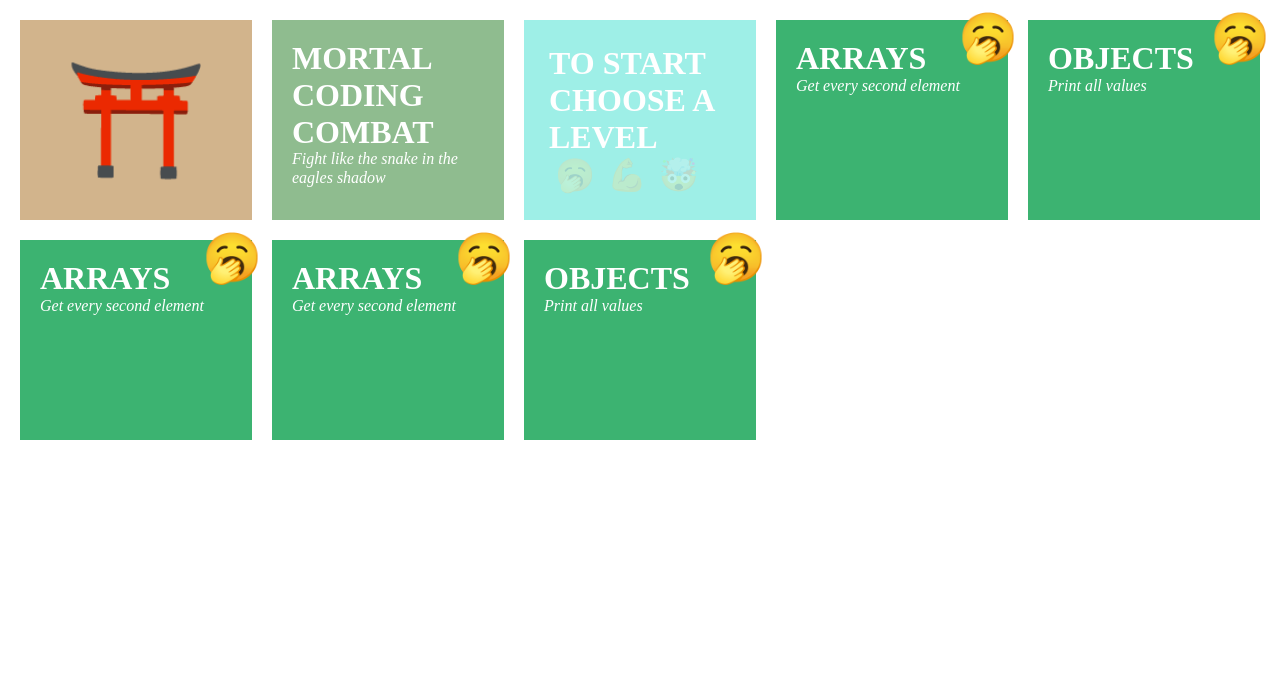
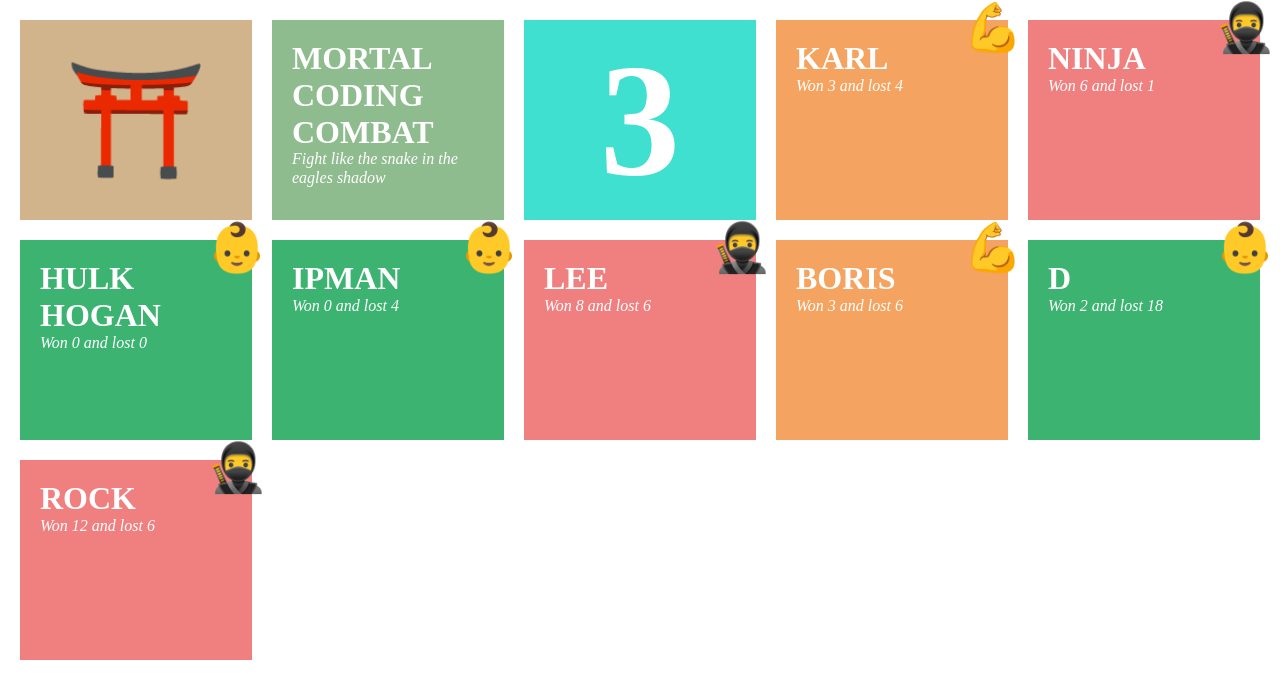
Before and after one commit to dride-for-sure/flashcards, a React (Create React App) app: page / in a window 1280 px wide. Both pictures are taken after a click on the button "Easy peasy". Shown: the top 698 px of the page. Built offline with nearby package versions, Linux system fonts and the light colour scheme.

Commit message:
Timer (#24)
* Remove comments

* Format code

* Remove gameMode conditional rendering

* Implement Timer, rearange Cards while countdown

```diff
--- a/src/common/handleGameStart.js
+++ b/src/common/handleGameStart.js
@@ -1,7 +1,9 @@
 import { selectNextQuestion } from './handleQuestions';
 import uuid from './uuid';
 
-const addRandomQuestion = (difficulty, possibleQuestions, total) => {
+const addRandomQuestion = (
+  difficulty, possibleQuestions, total,
+) => {
   let filteredQuestions;
   if (difficulty === 'easy') {
     filteredQuestions = possibleQuestions.filter(
@@ -27,7 +29,7 @@ const addRandomQuestion = (difficulty, possibleQuestions, total) => {
 };
 
 const selectAndShuffleQuestions = (
-  res, difficulty, possibleQuestions, setQuestions, maxDelay, iteration,
+  res, difficulty, possibleQuestions, setQuestions, maxDelay, iteration, clearTimer,
 ) => {
   const updatedIteration = iteration + 1;
   const updatedDelay = 1.1 ** updatedIteration;
@@ -35,28 +37,42 @@ const selectAndShuffleQuestions = (
   setQuestions(updatedQuestions);
 
   if (updatedDelay > maxDelay) {
+    clearTimeout(clearTimer);
     res(updatedQuestions);
     return;
   }
 
-  setTimeout(() => selectAndShuffleQuestions(
-    res, difficulty, possibleQuestions, setQuestions, maxDelay, updatedIteration,
+  const timer = setTimeout(() => selectAndShuffleQuestions(
+    res, difficulty, possibleQuestions, setQuestions, maxDelay, updatedIteration, timer,
   ), updatedDelay);
 };
 
+const countdown = (res, setCountdown, count, clearTimer) => {
+  setCountdown(count);
+  if (count === 0) {
+    clearTimeout(clearTimer);
+    res();
+    return;
+  }
+  const countLeft = count - 1;
+  const timer = setTimeout(() => countdown(res, setCountdown, countLeft, timer), 1000);
+};
+
+// TODO:
+// Wait for Backend to receive common flashcards for this round
+// setQuestions(selectNextQuestion(cardsFromBackend));
+
 const handleGameStart = async (
-  difficulty,
-  possibleQuestions,
-  setQuestions,
-  setGameMode,
+  difficulty, possibleQuestions, setQuestions, setGameMode, setCountdown,
 ) => {
+  setGameMode('countdown');
+  await new Promise((res) => {
+    countdown(res, setCountdown, 5);
+  });
   setGameMode('shuffle');
   const shuffledQuestions = await new Promise((res) => {
     selectAndShuffleQuestions(res, difficulty, possibleQuestions, setQuestions, 800, 1);
   });
-  // TODO:
-  // Wait for Backend to receive common flashcards for this round
-  // setQuestions(selectNextQuestion(cardsFromBackend));
   setGameMode('play');
   setQuestions(selectNextQuestion(shuffledQuestions));
 };
--- /dev/null
+++ b/src/components/Cards/Countdown/Countdown.js
@@ -0,0 +1,14 @@
+import PropTypes from 'prop-types';
+import Container from './styles';
+
+export default function Countdown({ countdown }) {
+  return (
+    <Container>
+      <h1>{countdown}</h1>
+    </Container>
+  );
+}
+
+Countdown.propTypes = {
+  countdown: PropTypes.number.isRequired,
+};
--- /dev/null
+++ b/src/components/Cards/Countdown/styles.js
@@ -0,0 +1,19 @@
+import styled from 'styled-components';
+
+const Container = styled.div`
+  background-color: turquoise;
+  border: 5px dotted transparent;
+
+  > h1 {
+      font-weight: 600;
+      font-size: 10rem;
+      text-transform: uppercase;
+      margin: 0;
+      padding: 0;
+      flex-grow:1
+      align-self:center;
+      text-align:center;
+  }
+`;
+
+export default Container;
--- a/src/components/Cards/StartGame/StartGame.js
+++ b/src/components/Cards/StartGame/StartGame.js
@@ -1,27 +1,22 @@
 import PropTypes from 'prop-types';
 import { Container, Difficulty } from './styles';
 
-export default function StartGame({ gameMode, onStartGameClick }) {
-  const disabled = gameMode !== 'lobby';
-
+export default function StartGame({ onStartGameClick }) {
   return (
-    <Container disabled={disabled} gameMode={gameMode}>
+    <Container>
       <h1>To start choose a level</h1>
       <span>
         <Difficulty
-          disabled={disabled}
           onClick={() => { onStartGameClick('easy'); }}
           title="Easy peasy">
           🥱
         </Difficulty>
         <Difficulty
-          disabled={disabled}
           onClick={() => { onStartGameClick('moderat'); }}
           title="For everyday">
           💪
         </Difficulty>
         <Difficulty
-          disabled={disabled}
           onClick={() => { onStartGameClick('hard'); }}
           title="100% pain">
           🤯
@@ -32,6 +27,5 @@ export default function StartGame({ gameMode, onStartGameClick }) {
 }
 
 StartGame.propTypes = {
-  gameMode: PropTypes.string.isRequired,
   onStartGameClick: PropTypes.func.isRequired,
 };
--- a/src/components/Cards/StartGame/styles.js
+++ b/src/components/Cards/StartGame/styles.js
@@ -1,18 +1,6 @@
-import styled, { css } from 'styled-components';
+import styled from 'styled-components';
 
 export const Container = styled.div`
-  ${(props) => props.disabled && css`
-    opacity: .5;
-  `}
-
-  ${(props) => props.gameMode === 'empty' && css`
-    border-color: grey;
-  `}
-
-  ${(props) => props.disabled && css`
-    opacity: .5;
-  `}
-
   background-color: turquoise;
   border: 5px dotted transparent;
 
@@ -38,7 +26,7 @@ export const Difficulty = styled.button`
   font-size: 2rem;
   outline: none;
 
-  &:not(:disabled):hover {
+  &:hover {
     cursor: pointer;
     opacity: 0.8;
   }
--- a/src/containers/Game/Game.js
+++ b/src/containers/Game/Game.js
@@ -10,9 +10,10 @@ import Grid from './Grid/Grid';
 
 export default function Game() {
   const [questions, setQuestions] = useState([]);
-  const [gameMode, setGameMode] = useState('lobby'); // lobby, play, finish
+  const [gameMode, setGameMode] = useState('lobby');
   const [results, setResults] = useState({});
   const [players, setPlayers] = useState([]);
+  const [countdown, setCountdown] = useState(0);
 
   useEffect(() => {
     setPlayers(playersDb);
@@ -41,7 +42,7 @@ export default function Game() {
         gameMode={gameMode}
         setGameMode={(returnedGameMode) => setGameMode(returnedGameMode)}
         onStartGameClick={(difficulty) => {
-          handleGameStart(difficulty, possibleQuestions, setQuestions, setGameMode);
+          handleGameStart(difficulty, possibleQuestions, setQuestions, setGameMode, setCountdown);
         }}
         onQuestionClick={(question, answerClicked) => {
           handleQuestions(question, questions, setQuestions, answerClicked);
@@ -49,10 +50,11 @@ export default function Game() {
         players={players}
         calcPlayerScoreColor={
           (player, setBarColor) => handlePlayerScoreColor(player, questions, setBarColor)
-}
+        }
         calcPlayerScoreWidth={
           (player, setBarWidth) => handlePlayerScoreWidth(player, questions, setBarWidth)
-}
+        }
+        countdown={countdown}
       />
     </>
   );
--- a/src/containers/Game/Grid/Grid.js
+++ b/src/containers/Game/Grid/Grid.js
@@ -1,4 +1,5 @@
 import PropTypes from 'prop-types';
+import Countdown from '../../../components/Cards/Countdown/Countdown';
 import GameLogo from '../../../components/Cards/GameLogo/GameLogo';
 import GameTitle from '../../../components/Cards/GameTitle/GameTitle';
 import PlayerList from '../../../components/Cards/PlayerList/PlayerList';
@@ -16,6 +17,7 @@ export default function Grid(
     players,
     calcPlayerScoreColor,
     calcPlayerScoreWidth,
+    countdown,
   },
 ) {
   return (
@@ -23,16 +25,21 @@ export default function Grid(
       <Container>
         <GameLogo />
         <GameTitle />
+        {gameMode === 'lobby' && (
         <StartGame
-          gameMode={gameMode}
           onStartGameClick={onStartGameClick} />
+        )}
+        {gameMode === 'countdown' && (
+        <Countdown
+          countdown={countdown} />
+        )}
         {gameMode !== 'lobby' && (
         <Questions
           questions={questions}
           gameMode={gameMode}
           onQuestionClick={onQuestionClick} />
         )}
-        {gameMode === 'lobby' && (
+        {(gameMode === 'lobby' || gameMode === 'countdown') && (
         <PlayerList players={players} />
         )}
       </Container>
@@ -72,4 +79,5 @@ Grid.propTypes = {
   ).isRequired,
   calcPlayerScoreColor: PropTypes.func.isRequired,
   calcPlayerScoreWidth: PropTypes.func.isRequired,
+  countdown: PropTypes.number.isRequired,
 };
```
